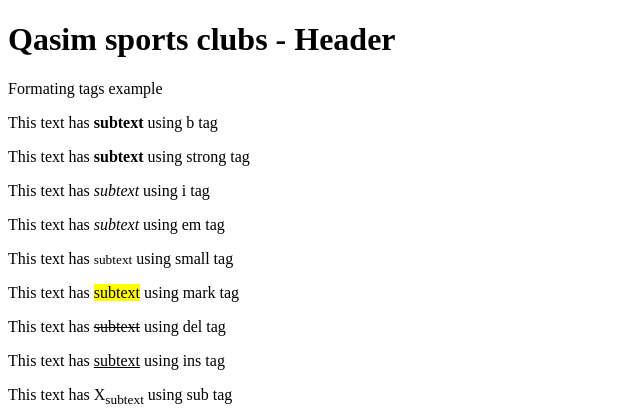
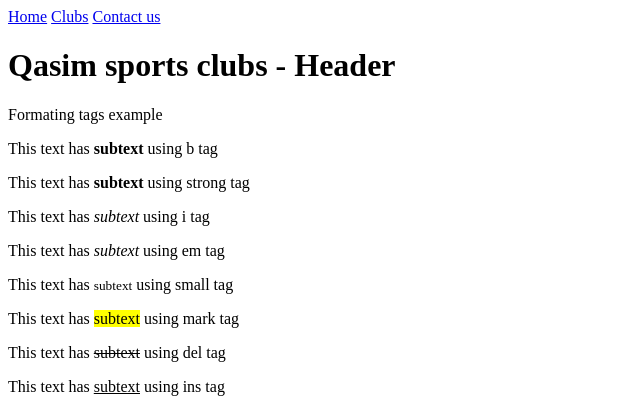
Before and after one commit to ragaln/Raghad, a Django app: page /clubs/ in a window 1280 px wide. Shown: the top 413 px of the page, without its empty margins (0-640 px from the left). Run offline with Django 5.2, Linux system fonts and the light colour scheme.

Commit message:
add contact us page , and use linking in header

```diff
--- /dev/null
+++ b/qasim_sports_clubs/clubs/templates/clubsmodule/contact.html
@@ -0,0 +1 @@
+<h3>The contact us page is here</h3>
--- a/qasim_sports_clubs/clubs/templates/includes/header.html
+++ b/qasim_sports_clubs/clubs/templates/includes/header.html
@@ -1,5 +1,10 @@
 <header>
-
-    <h1>Qasim sports clubs - Header</h1>
-
+    <nav>
+        <a href="/">Home</a>
+        <a href="/clubs">Clubs</a>
+        <a href="/contact">Contact us</a>
+    </nav>
+    <div class="header-content">
+        <h1>Qasim sports clubs - Header</h1>
+    </div>
 </header>
```
